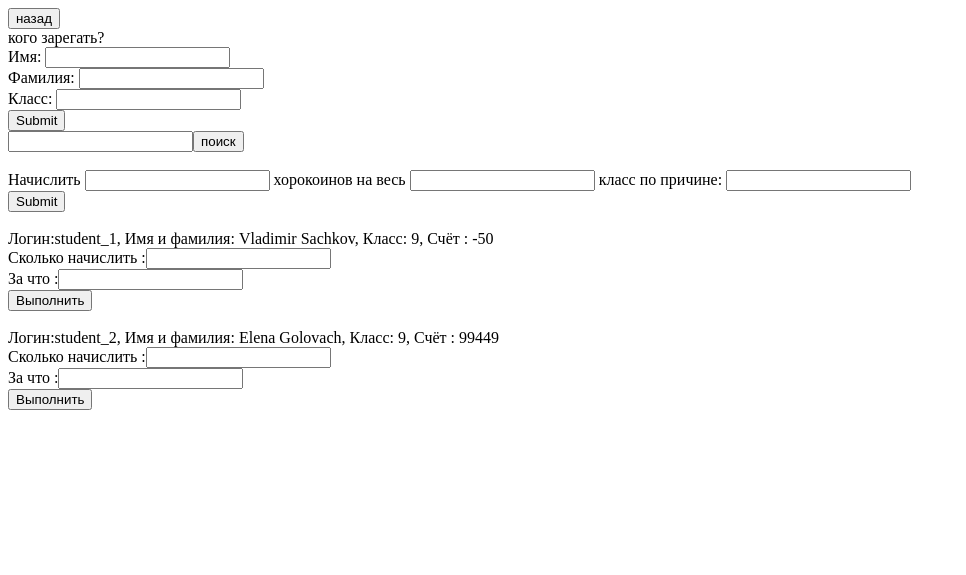
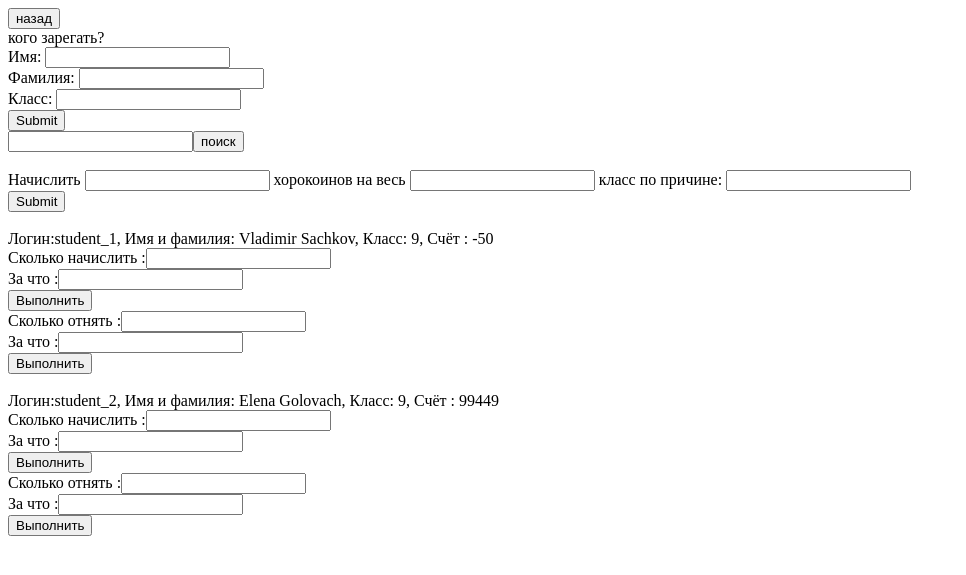
Before and after one commit to EraChanZ/HoroCoins, a Django app: page /control-users/ in a window 1280 px wide. Shown: the top 575 px of the page, without its empty margins (0-966 px from the left). Run offline with Django 3.2, Linux system fonts and the light colour scheme; a user stored in the database is signed in; data comes from the database, SQL or seed files in the repository; both versions use the stored data as it was after the commit.

Commit message:
Add files via upload

```diff
--- a/polls/views.py
+++ b/polls/views.py
@@ -202,6 +202,13 @@ def panel(request):
                         user.save()
                         h = History(user = user.username,reason=request.POST.get('reason'),howmuch = int(request.POST.get('pop')))
                         h.save()
+                    elif request.POST.get('rsn') and request.POST.get('otn'):
+                        k = int(user.email)
+                        k -= int(request.POST.get('otn'))
+                        user.email = str(k)
+                        user.save()
+                        h = History(user=user.username, reason=request.POST.get('rsn'),howmuch=int('-'+request.POST.get('otn')))
+                        h.save()
             if first and last and gradd:
                 l = True
                 for user in users:
--- a/templates/AdminPanel.html
+++ b/templates/AdminPanel.html
@@ -34,7 +34,13 @@
             {% csrf_token %}
             Сколько начислить :<input type = 'number' name = 'pop'><br/>
             За что :<input type = 'text' name = 'reason'><br/>
-            <input type = 'submit' value = 'Выполнить' name = {{ user.username }} />
+            <input type = 'submit' value = 'Выполнить' name = {{ user.username }} /><br/>
+        </form>
+        <form method="post">
+            {% csrf_token %}
+            Сколько отнять :<input type = 'number' name = 'otn'><br/>
+            За что :<input type = 'text' name = 'rsn'><br/>
+            <input type = 'submit' value = 'Выполнить' name = {{ user.username }} /><br/>
         </form>
         <br/>
     {% endfor %}
--- a/templates/MainMenu.html
+++ b/templates/MainMenu.html
@@ -19,8 +19,8 @@
     }
 }
 	 body {
-      -webkit-font-smoothing: antialiased;
-      -moz-osx-font-smoothing: grayscale;
+          -webkit-font-smoothing: antialiased;
+          -moz-osx-font-smoothing: grayscale;
 }
     .nav-item {
             font-size: 20px;
@@ -54,7 +54,7 @@
         <a class="nav-link" href="/menu/">Интернет-магазин<span class="sr-only">(current)</span></a>
       </li>
         <li class="nav-item">
-        <a class="nav-link" href="/tasks/">Задания</a>
+        <a class="nav-link" href="https://docs.google.com/spreadsheets/d/1ndGJI0FgSMpspUyK2l_DKTcCAhIQtYmfMzl7ug81urU/edit#gid=1476329653" target="_blank">Как заработать?</a>
       </li>
         <li class="nav-item">
         <b style="margin-left: 600px; font-size: 20px">{{ user.first_name }}</b>
--- a/templates/info.html
+++ b/templates/info.html
@@ -15,8 +15,8 @@
     margin: 7px 70px 7px 0; /* Отступы вокруг картинки */
    }
     body {
-      -webkit-font-smoothing: antialiased;
-      -moz-osx-font-smoothing: grayscale;
+          -webkit-font-smoothing: antialiased;
+          -moz-osx-font-smoothing: grayscale;
 }
     .passe-partout {
         padding: 5px; /* Ширина паспарту */
@@ -49,7 +49,7 @@
         <a class="nav-link" href="/menu/">Интернет-магазин</a>
       </li>
         <li class="nav-item">
-        <a class="nav-link" href="/tasks/">Задания</a>
+        <a class="nav-link" href="https://docs.google.com/spreadsheets/d/1ndGJI0FgSMpspUyK2l_DKTcCAhIQtYmfMzl7ug81urU/edit#gid=1476329653" target="_blank">Как заработать?</a>
       </li>
         <li class="nav-item">
         <b style="margin-left: 600px;font-size: 20px">{{ user.first_name }}</b>
--- a/templates/perspage.html
+++ b/templates/perspage.html
@@ -15,7 +15,7 @@
         <a class="nav-link" href="/menu/">Интернет-магазин</a>
       </li>
         <li class="nav-item">
-        <a class="nav-link" href="/tasks/">Задания</a>
+        <a class="nav-link" href="https://docs.google.com/spreadsheets/d/1ndGJI0FgSMpspUyK2l_DKTcCAhIQtYmfMzl7ug81urU/edit#gid=1476329653" target="_blank">Как заработать?</a>
       </li>
         <li class="nav-item">
         <b style="margin-left: 600px; font-size: 20px">{{ user.first_name }}</b>
--- a/templates/taski.html
+++ b/templates/taski.html
@@ -24,7 +24,7 @@
         <a class="nav-link" href="/menu/">Интернет-магазин</a>
       </li>
         <li class="nav-item active">
-        <a class="nav-link" href="/tasks/">Задания<span class="sr-only">(current)</span></a>
+        <a class="nav-link" href="/tasks/">Как заработать?<span class="sr-only">(current)</span></a>
       </li>
         <li class="nav-item">
         <b style="margin-left: 600px;font-size: 20px">{{ user.first_name }}</b>
```
Also changed, not shown: db.sqlite3, 1 other file.
